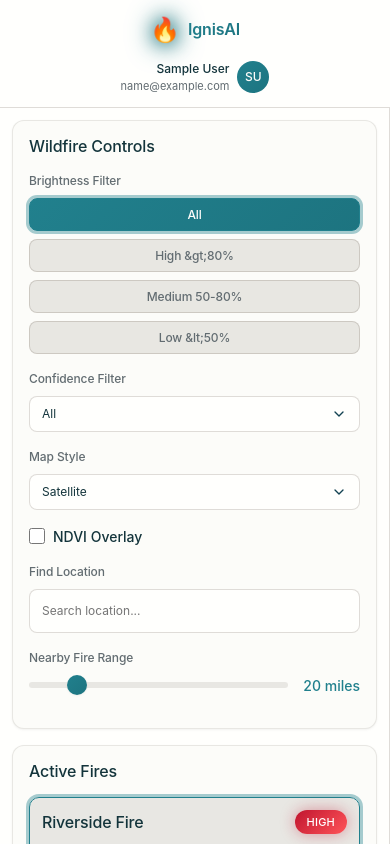
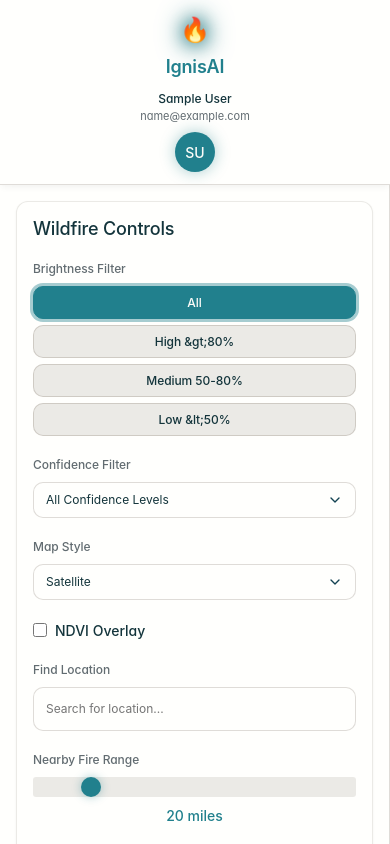
Before and after one commit to Chrisjuarez/IgnisAI, a React (Create React App) app in the folder frontend/: page /dashboard in a window 390 px wide. Built offline with nearby package versions, Linux system fonts and the light colour scheme; no server answers; sample sign-in values are in the browser's storage; a web font is replaced by a local one.

Commit message:
feat: changes to the dashboard

```diff
--- a/frontend/src/components/AdvancedFireDashboard.js
+++ b/frontend/src/components/AdvancedFireDashboard.js
@@ -21,7 +21,7 @@ const AdvancedFireDashboard = () => {
       name: "Riverside Fire",
       location: "California",
       riskLevel: "High",
-      spreadProbability: 85,
+      spreadProbability: 87,
       coordinates: [34.0522, -118.2437]
     },
     {
@@ -83,11 +83,11 @@ const AdvancedFireDashboard = () => {
           </div>
           <div className="user-section">
             <div className="user-info">
-              <span className="user-name">{user?.name || 'John Doe'}</span>
-              <span className="user-email">{user?.email || 'john.doe@emergency.gov'}</span>
+              <span className="user-name">{user?.fullName || user?.name || 'Travis Nguyen'}</span>
+              <span className="user-email">{user?.email || 'travis@gmail.com'}</span>
             </div>
             <div className="user-avatar">
-              {(user?.name || 'John Doe').split(' ').map(n => n[0]).join('')}
+              {((user?.fullName || user?.name || 'Travis Nguyen').split(' ').map(n => n[0]).join(''))}
             </div>
           </div>
         </div>
@@ -125,7 +125,7 @@ const AdvancedFireDashboard = () => {
                 value={filters.confidence}
                 onChange={(e) => handleFilterChange('confidence', e.target.value)}
               >
-                <option value="all">All</option>
+                <option value="all">All Confidence Levels</option>
                 <option value="high">High &gt;80%</option>
                 <option value="medium">Medium 50-80%</option>
                 <option value="low">Low &lt;50%</option>
@@ -164,7 +164,7 @@ const AdvancedFireDashboard = () => {
               <input
                 type="text"
                 className="form-control dark-input"
-                placeholder="Search location..."
+                placeholder="Search for location..."
               />
             </div>
 
@@ -198,7 +198,7 @@ const AdvancedFireDashboard = () => {
                   <div className="fire-header">
                     <h4 className="fire-name">{fire.name}</h4>
                     <span className={`risk-badge ${getRiskColorClass(fire.riskLevel)}`}>
-                      {fire.riskLevel}
+                      {fire.riskLevel === 'High' ? 'HIGH RISK' : fire.riskLevel.toUpperCase()}
                     </span>
                   </div>
                   <div className="fire-location">{fire.location}</div>
@@ -229,10 +229,11 @@ const AdvancedFireDashboard = () => {
                     key={fire.id}
                     className={`fire-marker ${getRiskColorClass(fire.riskLevel)} ${selectedFireId === fire.id ? 'selected' : ''}`}
                     style={{
-                      left: `${30 + fire.id * 20}%`,
-                      top: `${40 + fire.id * 15}%`
+                      left: `${25 + fire.id * 25}%`,
+                      top: `${35 + fire.id * 20}%`
                     }}
                     onClick={() => setSelectedFireId(fire.id)}
+                    title={fire.name}
                   >
                     🔥
                   </div>
@@ -249,18 +250,18 @@ const AdvancedFireDashboard = () => {
               <div className="fire-details-header">
                 <h3 className="fire-details-name">{selectedFire.name}</h3>
                 <span className={`risk-badge large ${getRiskColorClass(selectedFire.riskLevel)}`}>
-                  {selectedFire.riskLevel}
+                  {selectedFire.riskLevel === 'High' ? 'HIGH RISK' : selectedFire.riskLevel.toUpperCase()}
                 </span>
               </div>
 
               <div className="fire-prediction-section">
                 <h4 className="section-title">Fire Spread Prediction</h4>
                 <div className="prediction-warning">
-                  This fire is <span className="highlight-text">likely</span> to spread significantly.
+                  ⚠️ This fire is <span className="highlight-text">likely</span> to spread significantly.
                 </div>
                 <div className="spread-probability">
                   <span className="probability-large">{selectedFire.spreadProbability}%</span>
-                  <span className="probability-subtitle">Spread probability</span>
+                  <span className="probability-subtitle">Spread Probability</span>
                 </div>
               </div>
 
@@ -269,16 +270,16 @@ const AdvancedFireDashboard = () => {
                 <h4 className="section-title">Current Conditions</h4>
                 <div className="weather-grid">
                   <div className="weather-item">
-                    <div className="weather-label">Wind</div>
-                    <div className="weather-value">{weatherData.wind}</div>
+                    <div className="weather-label">💨 Wind</div>
+                    <div className="weather-value">25<br/>km/h E</div>
                   </div>
                   <div className="weather-item">
-                    <div className="weather-label">Temp</div>
-                    <div className="weather-value">{weatherData.temperature}</div>
+                    <div className="weather-label">🌡️ Temperature</div>
+                    <div className="weather-value">32°C</div>
                   </div>
                   <div className="weather-item">
-                    <div className="weather-label">Humidity</div>
-                    <div className="weather-value">{weatherData.humidity}</div>
+                    <div className="weather-label">💧 Humidity</div>
+                    <div className="weather-value">15%</div>
                   </div>
                 </div>
                 <div className="data-source">Data source: Real-time weather</div>
--- a/frontend/src/styles/dashboard.css
+++ b/frontend/src/styles/dashboard.css
@@ -739,10 +739,28 @@ select.form-control {
 
 /* frontend/src/styles/dashboard.css */
 
+@import url('https://fonts.googleapis.com/css2?family=Inter:wght@300;400;500;600;700;800;900&display=swap');
+
+/* Reset and base styles */
+* {
+  margin: 0;
+  padding: 0;
+  box-sizing: border-box;
+}
+
+body {
+  font-family: var(--font-family-base);
+  background: var(--color-background);
+  color: var(--color-text);
+  line-height: var(--line-height-normal);
+  overflow-x: hidden;
+  font-feature-settings: 'cv02', 'cv03', 'cv04', 'cv11';
+}
+
 /* Advanced Dashboard Layout */
 .advanced-dashboard {
   min-height: 100vh;
-  background: linear-gradient(135deg, var(--color-background) 0%, var(--color-surface) 100%);
+  background: var(--color-background);
   display: flex;
   flex-direction: column;
   font-family: var(--font-family-base);
@@ -751,9 +769,13 @@ select.form-control {
 /* Dashboard Header */
 .dashboard-header {
   background: var(--color-surface);
+  backdrop-filter: blur(10px);
   border-bottom: 1px solid var(--color-border);
   padding: var(--space-16) var(--space-32);
   box-shadow: var(--shadow-md);
+  position: sticky;
+  top: 0;
+  z-index: 100;
 }
 
 .header-content {
@@ -770,11 +792,12 @@ select.form-control {
 }
 
 .logo-icon {
-  font-size: var(--font-size-4xl);
-  animation: fireGlow 2s ease-in-out infinite alternate;
-}
-
-@keyframes fireGlow {
+  font-size: var(--font-size-3xl);
+  animation: primaryGlow 2s ease-in-out infinite alternate;
+  color: var(--color-primary);
+}
+
+@keyframes primaryGlow {
   from {
     text-shadow: 0 0 10px var(--color-primary), 0 0 20px var(--color-primary);
   }
@@ -784,13 +807,10 @@ select.form-control {
 }
 
 .logo-text {
-  font-size: var(--font-size-2xl);
+  font-size: var(--font-size-3xl);
   font-weight: var(--font-weight-bold);
   font-family: var(--font-family-base);
-  background: linear-gradient(135deg, var(--color-primary), var(--color-primary-hover));
-  -webkit-background-clip: text;
-  -webkit-text-fill-color: transparent;
-  background-clip: text;
+  color: var(--color-primary);
   letter-spacing: var(--letter-spacing-tight);
 }
 
@@ -810,7 +830,7 @@ select.form-control {
   font-weight: var(--font-weight-semibold);
   font-family: var(--font-family-base);
   color: var(--color-text);
-  font-size: var(--font-size-md);
+  font-size: var(--font-size-base);
 }
 
 .user-email {
@@ -823,36 +843,38 @@ select.form-control {
 .user-avatar {
   width: 40px;
   height: 40px;
-  border-radius: var(--radius-full);
-  background: linear-gradient(135deg, var(--color-primary), var(--color-primary-hover));
+  border-radius: 50%;
+  background: var(--color-primary);
   display: flex;
   align-items: center;
   justify-content: center;
   font-weight: var(--font-weight-semibold);
   font-family: var(--font-family-base);
   color: var(--color-btn-primary-text);
-  font-size: var(--font-size-md);
+  font-size: var(--font-size-base);
+  box-shadow: 0 0 15px rgba(var(--color-teal-500-rgb), 0.4);
 }
 
 /* Dashboard Container */
 .dashboard-container {
   display: flex;
   flex: 1;
-  height: calc(100vh - 80px);
+  min-height: calc(100vh - 80px);
 }
 
 /* Sidebar */
 .dashboard-sidebar {
   width: 320px;
+  min-width: 320px;
   background: var(--color-surface);
   border-right: 1px solid var(--color-border);
   overflow-y: auto;
   padding: var(--space-24);
-  box-shadow: var(--shadow-md);
+  box-shadow: var(--shadow-lg);
 }
 
 .control-panel, .fires-list-panel {
-  background: var(--color-background);
+  background: var(--color-surface);
   border-radius: var(--radius-lg);
   padding: var(--space-24);
   margin-bottom: var(--space-24);
@@ -866,7 +888,6 @@ select.form-control {
   font-family: var(--font-family-base);
   color: var(--color-text);
   margin-bottom: var(--space-20);
-  text-shadow: 0 0 10px rgba(var(--color-primary), 0.3);
   letter-spacing: var(--letter-spacing-tight);
 }
 
@@ -881,7 +902,7 @@ select.form-control {
   font-family: var(--font-family-base);
   color: var(--color-text-secondary);
   margin-bottom: var(--space-8);
-  letter-spacing: var(--letter-spacing-tight);
+  letter-spacing: -0.005em;
 }
 
 /* Filter Buttons */
@@ -894,16 +915,16 @@ select.form-control {
 .filter-btn {
   padding: var(--space-8) var(--space-12);
   background: var(--color-secondary);
-  color: var(--color-text-secondary);
+  color: var(--color-text);
   border: 1px solid var(--color-border);
-  border-radius: var(--radius-base);
+  border-radius: var(--radius-md);
   cursor: pointer;
   font-size: var(--font-size-sm);
   font-family: var(--font-family-base);
   font-weight: var(--font-weight-medium);
   transition: all var(--duration-normal) var(--ease-standard);
   text-align: center;
-  letter-spacing: var(--letter-spacing-tight);
+  letter-spacing: -0.005em;
 }
 
 .filter-btn:hover {
@@ -914,7 +935,7 @@ select.form-control {
 }
 
 .filter-btn.active {
-  background: linear-gradient(135deg, var(--color-primary), var(--color-primary-hover));
+  background: var(--color-primary);
   color: var(--color-btn-primary-text);
   border-color: var(--color-primary);
   box-shadow: var(--focus-ring);
@@ -928,7 +949,7 @@ select.form-control {
   background: var(--color-surface);
   color: var(--color-text);
   border: 1px solid var(--color-border);
-  border-radius: var(--radius-base);
+  border-radius: var(--radius-md);
   font-size: var(--font-size-sm);
   font-family: var(--font-family-base);
   font-weight: var(--font-weight-normal);
@@ -951,12 +972,12 @@ select.form-control {
   margin-top: var(--space-8);
   font-family: var(--font-family-base);
   font-weight: var(--font-weight-medium);
-  font-size: var(--font-size-md);
+  font-size: var(--font-size-base);
 }
 
 .checkbox-label input[type="checkbox"] {
-  width: var(--space-16);
-  height: var(--space-16);
+  width: 1rem;
+  height: 1rem;
   cursor: pointer;
   accent-color: var(--color-primary);
 }
@@ -974,7 +995,7 @@ select.form-control {
   appearance: none;
   height: 6px;
   background: var(--color-secondary);
-  border-radius: var(--radius-sm);
+  border-radius: 3px;
   outline: none;
 }
 
@@ -983,20 +1004,20 @@ select.form-control {
   appearance: none;
   width: 20px;
   height: 20px;
-  background: linear-gradient(135deg, var(--color-primary), var(--color-primary-hover));
-  border-radius: var(--radius-full);
+  background: var(--color-primary);
+  border-radius: 50%;
   cursor: pointer;
-  box-shadow: var(--shadow-sm);
+  box-shadow: 0 0 10px rgba(var(--color-teal-500-rgb), 0.4);
 }
 
 .range-slider::-moz-range-thumb {
   width: 20px;
   height: 20px;
-  background: linear-gradient(135deg, var(--color-primary), var(--color-primary-hover));
-  border-radius: var(--radius-full);
+  background: var(--color-primary);
+  border-radius: 50%;
   cursor: pointer;
   border: none;
-  box-shadow: var(--shadow-sm);
+  box-shadow: 0 0 10px rgba(var(--color-teal-500-rgb), 0.4);
 }
 
 .range-value {
@@ -1005,7 +1026,7 @@ select.form-control {
   color: var(--color-primary);
   min-width: 60px;
   text-align: right;
-  font-size: var(--font-size-md);
+  font-size: var(--font-size-base);
 }
 
 /* Active Fires List */
@@ -1018,7 +1039,7 @@ select.form-control {
 .fire-item {
   background: var(--color-surface);
   border: 1px solid var(--color-card-border);
-  border-radius: var(--radius-md);
+  border-radius: var(--radius-lg);
   padding: var(--space-16);
   cursor: pointer;
   transition: all var(--duration-normal) var(--ease-standard);
@@ -1071,7 +1092,6 @@ select.form-control {
   font-weight: var(--font-weight-bold);
   font-family: var(--font-family-base);
   color: var(--color-primary);
-  text-shadow: 0 0 10px rgba(var(--color-primary-rgb), 0.3);
 }
 
 .probability-label {
@@ -1098,21 +1118,21 @@ select.form-control {
 }
 
 .risk-high {
-  background: linear-gradient(135deg, var(--color-error), var(--color-red-400));
-  color: var(--color-white);
-  box-shadow: 0 0 15px rgba(var(--color-error-rgb), 0.4);
+  background-color: rgba(var(--color-error-rgb), var(--status-bg-opacity));
+  color: var(--color-error);
+  border: 1px solid rgba(var(--color-error-rgb), var(--status-border-opacity));
 }
 
 .risk-moderate {
-  background: linear-gradient(135deg, var(--color-warning), var(--color-orange-400));
-  color: var(--color-white);
-  box-shadow: 0 0 15px rgba(var(--color-warning-rgb), 0.3);
+  background-color: rgba(var(--color-warning-rgb), var(--status-bg-opacity));
+  color: var(--color-warning);
+  border: 1px solid rgba(var(--color-warning-rgb), var(--status-border-opacity));
 }
 
 .risk-low {
-  background: linear-gradient(135deg, var(--color-success), var(--color-teal-400));
-  color: var(--color-white);
-  box-shadow: 0 0 15px rgba(var(--color-success-rgb), 0.3);
+  background-color: rgba(var(--color-success-rgb), var(--status-bg-opacity));
+  color: var(--color-success);
+  border: 1px solid rgba(var(--color-success-rgb), var(--status-border-opacity));
 }
 
 /* Main Content Area */
@@ -1121,6 +1141,7 @@ select.form-control {
   display: flex;
   flex-direction: column;
   background: var(--color-background);
+  min-width: 0;
 }
 
 .map-container {
@@ -1131,12 +1152,17 @@ select.form-control {
   overflow: hidden;
   border: 1px solid var(--color-border);
   box-shadow: var(--shadow-lg);
+  min-height: 400px;
 }
 
 .map-placeholder {
   width: 100%;
   height: 100%;
-  background: linear-gradient(135deg, var(--color-surface) 0%, var(--color-background) 100%);
+  background:
+    radial-gradient(circle at 25% 60%, rgba(var(--color-teal-500-rgb), 0.1) 0%, transparent 30%),
+    radial-gradient(circle at 55% 40%, rgba(var(--color-teal-500-rgb), 0.08) 0%, transparent 25%),
+    radial-gradient(circle at 15% 30%, rgba(var(--color-teal-500-rgb), 0.06) 0%, transparent 20%),
+    var(--color-surface);
   display: flex;
   align-items: center;
   justify-content: center;
@@ -1149,7 +1175,7 @@ select.form-control {
 }
 
 .map-overlay h3 {
-  font-size: var(--font-size-2xl);
+  font-size: var(--font-size-3xl);
   font-family: var(--font-family-base);
   font-weight: var(--font-weight-semibold);
   margin-bottom: var(--space-8);
@@ -1167,11 +1193,11 @@ select.form-control {
   position: absolute;
   width: 30px;
   height: 30px;
-  border-radius: var(--radius-full);
+  border-radius: 50%;
   display: flex;
   align-items: center;
   justify-content: center;
-  font-size: var(--font-size-xl);
+  font-size: 1.2rem;
   cursor: pointer;
   transition: all var(--duration-normal) var(--ease-standard);
   transform: translate(-50%, -50%);
@@ -1184,33 +1210,37 @@ select.form-control {
 
 .fire-marker.risk-high {
   background: var(--color-error);
-  box-shadow: 0 0 20px rgba(var(--color-error-rgb), 0.5);
-  animation: pulseRed 2s ease-in-out infinite;
+  box-shadow: 0 0 20px rgba(var(--color-error-rgb), 0.4);
+  animation: pulseError 2s ease-in-out infinite;
+  color: var(--color-white);
 }
 
 .fire-marker.risk-moderate {
   background: var(--color-warning);
-  box-shadow: 0 0 15px rgba(var(--color-warning-rgb), 0.5);
+  box-shadow: 0 0 15px rgba(var(--color-warning-rgb), 0.3);
+  color: var(--color-white);
 }
 
 .fire-marker.risk-low {
   background: var(--color-success);
   box-shadow: 0 0 10px rgba(var(--color-success-rgb), 0.5);
-}
-
-@keyframes pulseRed {
-  0%, 100% { box-shadow: 0 0 20px rgba(var(--color-error-rgb), 0.5); }
-  50% { box-shadow: 0 0 30px rgba(var(--color-error-rgb), 0.7), 0 0 40px rgba(var(--color-error-rgb), 0.4); }
+  color: var(--color-white);
+}
+
+@keyframes pulseError {
+  0%, 100% { box-shadow: 0 0 20px rgba(var(--color-error-rgb), 0.4); }
+  50% { box-shadow: 0 0 30px rgba(var(--color-error-rgb), 0.6), 0 0 40px rgba(var(--color-error-rgb), 0.4); }
 }
 
 /* Right Panel - Fire Details */
 .fire-details-panel {
   width: 350px;
+  min-width: 350px;
   background: var(--color-surface);
   border-left: 1px solid var(--color-border);
   overflow-y: auto;
   padding: var(--space-24);
-  box-shadow: var(--shadow-md);
+  box-shadow: var(--shadow-lg);
 }
 
 .fire-details-header {
@@ -1227,7 +1257,6 @@ select.form-control {
   font-weight: var(--font-weight-bold);
   font-family: var(--font-family-base);
   color: var(--color-text);
-  text-shadow: 0 0 10px rgba(var(--color-primary-rgb), 0.3);
   letter-spacing: var(--letter-spacing-tight);
 }
 
@@ -1235,7 +1264,7 @@ select.form-control {
 .weather-section,
 .risk-section,
 .actions-section {
-  background: var(--color-background);
+  background: var(--color-surface);
   border-radius: var(--radius-lg);
   padding: var(--space-24);
   margin-bottom: var(--space-24);
@@ -1253,7 +1282,7 @@ select.form-control {
 }
 
 .prediction-warning {
-  font-size: var(--font-size-md);
+  font-size: var(--font-size-base);
   font-family: var(--font-family-base);
   color: var(--color-text-secondary);
   margin-bottom: var(--space-16);
@@ -1265,7 +1294,6 @@ select.form-control {
   color: var(--color-primary);
   font-weight: var(--font-weight-semibold);
   font-family: var(--font-family-base);
-  text-shadow: 0 0 10px rgba(var(--color-primary-rgb), 0.3);
 }
 
 .spread-probability {
@@ -1276,10 +1304,9 @@ select.form-control {
 .probability-large {
   display: block;
   font-size: var(--font-size-4xl);
-  font-weight: var(--font-weight-bold);
+  font-weight: 900;
   font-family: var(--font-family-base);
   color: var(--color-primary);
-  text-shadow: 0 0 20px rgba(var(--color-primary-rgb), 0.3);
   line-height: var(--line-height-tight);
   letter-spacing: var(--letter-spacing-tight);
 }
@@ -1304,8 +1331,8 @@ select.form-control {
 .weather-item {
   text-align: center;
   padding: var(--space-16) var(--space-8);
-  background: var(--color-surface);
-  border-radius: var(--radius-base);
+  background: var(--color-secondary);
+  border-radius: var(--radius-md);
   border: 1px solid var(--color-card-border);
 }
 
@@ -1347,8 +1374,8 @@ select.form-control {
   justify-content: space-between;
   align-items: center;
   padding: var(--space-12);
-  background: var(--color-surface);
-  border-radius: var(--radius-base);
+  background: var(--color-secondary);
+  border-radius: var(--radius-md);
   border: 1px solid var(--color-card-border);
 }
 
@@ -1368,15 +1395,15 @@ select.form-control {
 }
 
 .risk-value.extreme {
-  background: linear-gradient(135deg, var(--color-error), var(--color-red-400));
-  color: var(--color-white);
-  text-shadow: 0 0 10px rgba(var(--color-error-rgb), 0.4);
+  background-color: rgba(var(--color-error-rgb), var(--status-bg-opacity));
+  color: var(--color-error);
+  border: 1px solid rgba(var(--color-error-rgb), var(--status-border-opacity));
 }
 
 .risk-value.high {
-  background: linear-gradient(135deg, var(--color-primary), var(--color-primary-hover));
-  color: var(--color-btn-primary-text);
-  text-shadow: 0 0 10px rgba(var(--color-primary-rgb), 0.3);
+  background-color: rgba(var(--color-warning-rgb), var(--status-bg-opacity));
+  color: var(--color-warning);
+  border: 1px solid rgba(var(--color-warning-rgb), var(--status-border-opacity));
 }
 
 /* Action Buttons */
@@ -1387,27 +1414,27 @@ select.form-control {
 }
 
 .action-btn {
-  padding: var(--space-12) var(--space-24);
-  border-radius: var(--radius-md);
+  padding: var(--space-16) var(--space-24);
+  border-radius: var(--radius-lg);
   font-weight: var(--font-weight-semibold);
   font-size: var(--font-size-sm);
   font-family: var(--font-family-base);
   border: none;
   cursor: pointer;
   transition: all var(--duration-normal) var(--ease-standard);
-  letter-spacing: var(--letter-spacing-tight);
+  letter-spacing: -0.005em;
 }
 
 .action-btn.primary {
-  background: linear-gradient(135deg, var(--color-primary), var(--color-primary-hover));
+  background: var(--color-primary);
   color: var(--color-btn-primary-text);
   box-shadow: var(--shadow-sm);
 }
 
 .action-btn.primary:hover {
+  background: var(--color-primary-hover);
   transform: translateY(-2px);
   box-shadow: var(--shadow-md);
-  background: var(--color-primary-hover);
 }
 
 .action-btn.secondary {
@@ -1419,24 +1446,97 @@ select.form-control {
 .action-btn.secondary:hover {
   background: var(--color-secondary-hover);
   border-color: var(--color-primary);
+  transform: translateY(-1px);
+}
+
+/* Button Base Styles (compatible with design system) */
+.btn {
+  display: inline-flex;
+  align-items: center;
+  justify-content: center;
+  padding: var(--space-8) var(--space-16);
+  border-radius: var(--radius-base);
+  font-size: var(--font-size-base);
+  font-weight: var(--font-weight-medium);
+  line-height: var(--line-height-normal);
+  cursor: pointer;
+  transition: all var(--duration-normal) var(--ease-standard);
+  border: none;
+  text-decoration: none;
+  position: relative;
+  font-family: var(--font-family-base);
+}
+
+.btn:focus-visible {
+  outline: none;
   box-shadow: var(--focus-ring);
-  transform: translateY(-1px);
+}
+
+.btn--primary {
+  background: var(--color-primary);
+  color: var(--color-btn-primary-text);
+}
+
+.btn--primary:hover {
+  background: var(--color-primary-hover);
+}
+
+.btn--primary:active {
+  background: var(--color-primary-active);
+}
+
+.btn--secondary {
+  background: var(--color-secondary);
+  color: var(--color-text);
+}
+
+.btn--secondary:hover {
+  background: var(--color-secondary-hover);
+}
+
+.btn--secondary:active {
+  background: var(--color-secondary-active);
+}
+
+.btn--outline {
+  background: transparent;
+  border: 1px solid var(--color-border);
+  color: var(--color-text);
+}
+
+.btn--outline:hover {
+  background: var(--color-secondary);
 }
 
 /* Responsive Design */
+@media (max-width: 1400px) {
+  .dashboard-sidebar {
+    width: 280px;
+    min-width: 280px;
+  }
+
+  .fire-details-panel {
+    width: 320px;
+    min-width: 320px;
+  }
+}
+
 @media (max-width: 1200px) {
   .dashboard-container {
     flex-direction: column;
+    height: auto;
+    min-height: calc(100vh - 80px);
   }
 
   .dashboard-sidebar,
   .fire-details-panel {
     width: 100%;
+    min-width: 100%;
     max-height: none;
   }
 
   .dashboard-main {
-    min-height: 400px;
+    min-height: 500px;
   }
 }
 
@@ -1464,7 +1564,7 @@ select.form-control {
   }
 
   .logo-text {
-    font-size: var(--font-size-xl);
+    font-size: var(--font-size-2xl);
   }
 
   .user-name {
@@ -1484,33 +1584,27 @@ select.form-control {
   .header-content {
     flex-direction: column;
     gap: var(--space-12);
+    align-items: center;
+  }
+
+  .user-section {
+    flex-direction: column;
+    gap: var(--space-8);
+    text-align: center;
+  }
+
+  .user-info {
+    align-items: center;
   }
 
   .logo-section {
+    flex-direction: column;
+    text-align: center;
     gap: var(--space-8);
   }
 
-  .logo-icon {
-    font-size: var(--font-size-3xl);
-  }
-
   .logo-text {
-    font-size: var(--font-size-lg);
-  }
-
-  .user-section {
-    gap: var(--space-8);
-  }
-
-  .user-avatar {
-    width: 32px;
-    height: 32px;
-    font-size: var(--font-size-sm);
-  }
-
-  .dashboard-sidebar,
-  .fire-details-panel {
-    padding: var(--space-12);
+    font-size: var(--font-size-xl);
   }
 
   .control-panel,
@@ -1523,23 +1617,14 @@ select.form-control {
     margin-bottom: var(--space-16);
   }
 
-  .panel-title {
-    font-size: var(--font-size-lg);
-    margin-bottom: var(--space-16);
-  }
-
-  .section-title {
-    font-size: var(--font-size-md);
-    margin-bottom: var(--space-12);
-  }
-
-  .fire-details-header {
-    margin-bottom: var(--space-16);
-    padding-bottom: var(--space-12);
-  }
-
-  .fire-details-name {
-    font-size: var(--font-size-xl);
+  .map-container {
+    margin: var(--space-8);
+    min-height: 300px;
+  }
+
+  .filter-buttons {
+    grid-template-columns: 1fr;
+    gap: var(--space-6);
   }
 
   .weather-grid {
@@ -1547,44 +1632,50 @@ select.form-control {
     gap: var(--space-8);
   }
 
-  .weather-item {
-    padding: var(--space-12) var(--space-6);
-  }
-
-  .map-container {
-    margin: var(--space-8);
+  .range-container {
+    flex-direction: column;
+    gap: var(--space-8);
+    align-items: stretch;
+  }
+
+  .range-value {
+    text-align: center;
+    min-width: auto;
   }
 
   .action-buttons {
     gap: var(--space-8);
   }
 
-  .action-btn {
-    padding: var(--space-10) var(--space-16);
-    font-size: var(--font-size-xs);
-  }
-
-  .control-group {
-    margin-bottom: var(--space-16);
-  }
-
-  .range-container {
-    gap: var(--space-12);
-  }
-
-  .fires-list {
-    gap: var(--space-12);
-  }
-
-  .fire-item {
-    padding: var(--space-12);
-  }
-
-  .risk-grid {
-    gap: var(--space-8);
-  }
-
-  .risk-item {
-    padding: var(--space-8);
-  }
-}
+  .fire-marker {
+    width: 24px;
+    height: 24px;
+    font-size: 1rem;
+  }
+
+  .fire-details-name {
+    font-size: var(--font-size-xl);
+  }
+
+  .probability-large {
+    font-size: var(--font-size-3xl);
+  }
+}
+
+/* Scrollbar Styling */
+::-webkit-scrollbar {
+  width: 8px;
+}
+
+::-webkit-scrollbar-track {
+  background: var(--color-secondary);
+}
+
+::-webkit-scrollbar-thumb {
+  background: rgba(var(--color-teal-500-rgb), 0.3);
+  border-radius: 4px;
+}
+
+::-webkit-scrollbar-thumb:hover {
+  background: rgba(var(--color-teal-500-rgb), 0.5);
+}
```
